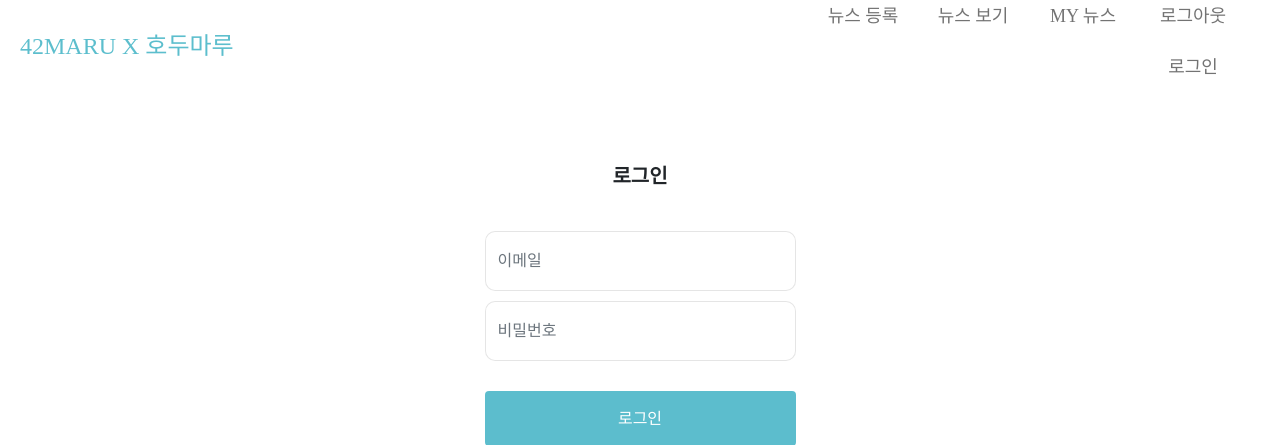
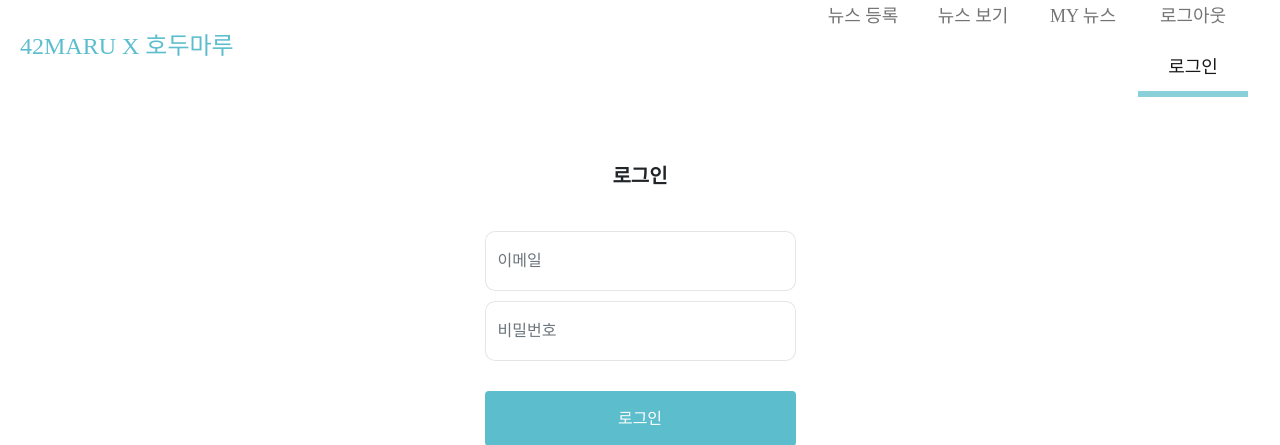
Before and after one commit to hyeseungS/Kusitms_42maru4, a Python web app: template src/main/resources/templates/login.html in a window 1280 px wide. Shown: the top 445 px of the page. Run offline with Jinja, Linux system fonts and the light colour scheme; the template is opened without the code that fills it, so the values that code supplies are empty.

Commit message:
Update : Nav url 및 active 수정

```diff
--- a/src/main/resources/templates/login.html
+++ b/src/main/resources/templates/login.html
@@ -79,7 +79,7 @@
                     </li>
                     <li class="nav-item">
                         <a sec:authorize="isAuthenticated()" class="nav-link" href="/user/logout">로그아웃</a>
-                        <a sec:authorize="!isAuthenticated()" class="nav-link" href="/user/login">로그인</a>
+                        <a sec:authorize="!isAuthenticated()" class="nav-link active" href="/user/login">로그인</a>
                     </li>
                 </ul>
             </div>
```
